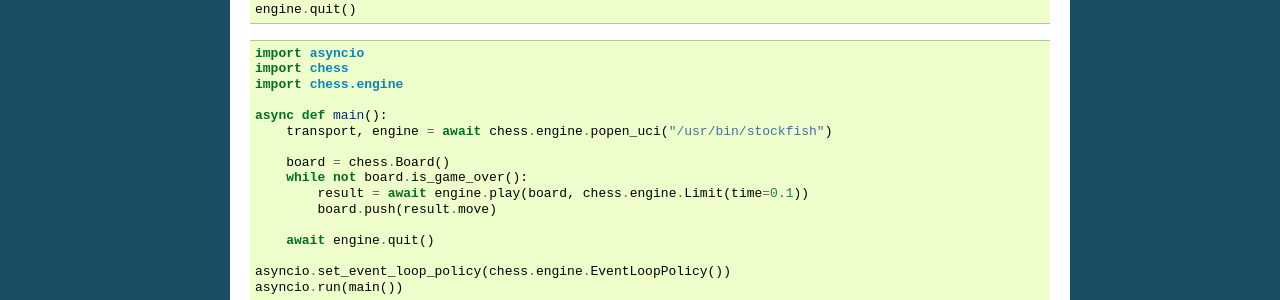
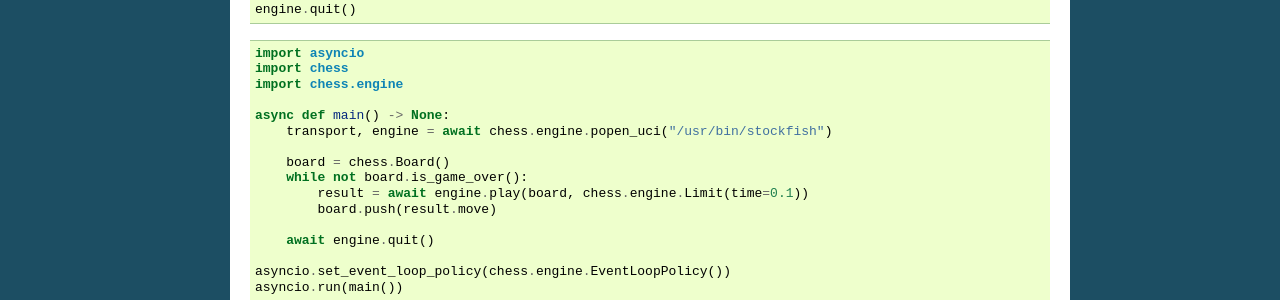
Before and after one commit to niklasf/python-chess, a Sphinx documentation site: the page built from docs/engine.rst, in a window 1280 px wide and 1400 px high, scrolled down 428 px. Shown: the part 152-452 px from the top of the window. Built offline with Sphinx 7.4.7, drawn with Linux system fonts in a browser that asks for light colours; some of the changed text lies outside the part shown.

Commit message:
And also for inline examples

```diff
--- a/docs/engine.rst
+++ b/docs/engine.rst
@@ -44,7 +44,7 @@ Example: Let Stockfish play against itself, 100 milliseconds per move.
     import chess
     import chess.engine
 
-    async def main():
+    async def main() -> None:
         transport, engine = await chess.engine.popen_uci("/usr/bin/stockfish")
 
         board = chess.Board()
@@ -174,7 +174,7 @@ Example:
     import chess
     import chess.engine
 
-    async def main():
+    async def main() -> None:
         transport, engine = await chess.engine.popen_uci("/usr/bin/stockfish")
 
         board = chess.Board()
@@ -239,7 +239,7 @@ Example: Stream information from the engine and stop on an arbitrary condition.
     import chess
     import chess.engine
 
-    async def main():
+    async def main() -> None:
         transport, engine = await chess.engine.popen_uci("/usr/bin/stockfish")
 
         with await engine.analysis(chess.Board()) as analysis:
@@ -312,7 +312,7 @@ Option(name='Hash', type='spin', default=16, min=1, max=131072, var=[])
     import asyncio
     import chess.engine
 
-    async def main():
+    async def main() -> None:
         transport, protocol = await chess.engine.popen_uci("/usr/bin/stockfish")
 
         # Check available options.
@@ -413,7 +413,7 @@ to communicate with an engine on a remote computer.
     import chess
     import chess.engine
 
-    async def main():
+    async def main() -> None:
         async with asyncssh.connect("localhost") as conn:
             channel, engine = await conn.create_subprocess(chess.engine.UciProtocol, "/usr/bin/stockfish")
             await engine.initialize()
```
Also changed, not shown: 1 other file.
